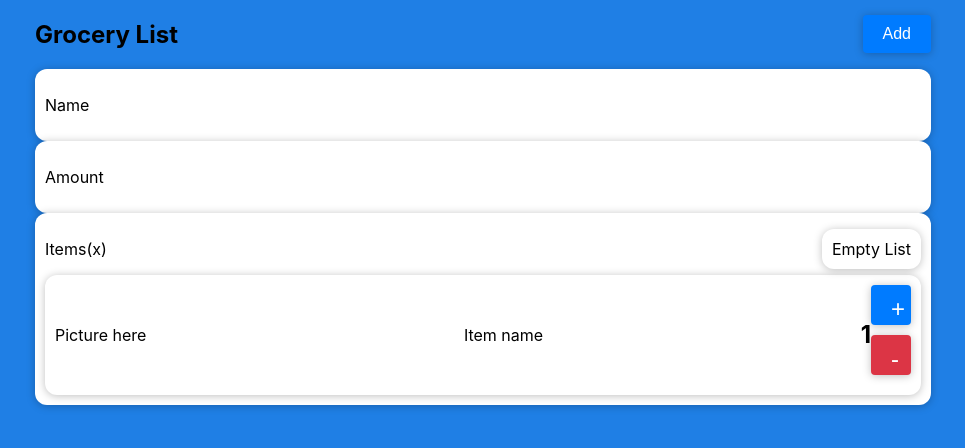
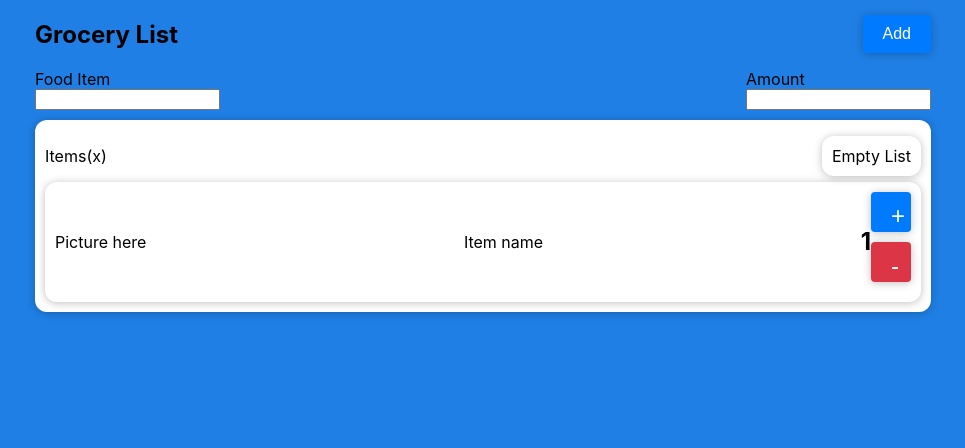
Before and after one commit to heyitsjearbear/grocery-app, a React (Create React App) app: page / in a window 1280 px wide. Both pictures are taken after a click on the button "Add". Shown: the top 448 px of the page, without its empty margins (157-1122 px from the left). Built offline with nearby package versions, Linux system fonts and the light colour scheme.

Commit message:
styled new item form

```diff
--- a/src/components/Title.css
+++ b/src/components/Title.css
@@ -1,4 +1,13 @@
-
+form {
+  display: flex;
+  align-items: center;
+  justify-content: space-between;
+  margin-bottom: 10px;;
+}
+.new-item-control{
+    display: flex;
+    flex-direction: column;
+}
 
 .title {
   display: flex;
--- a/src/components/Title.js
+++ b/src/components/Title.js
@@ -1,6 +1,5 @@
 import React, { useState } from "react";
 import "./Title.css";
-import Card from "./UI/Card";
 const Title = () => {
   const [isNewItemFormVisible, setIsNewItemFormVisible] = useState(false);
 
@@ -17,13 +16,13 @@ const Title = () => {
         //TODO make/style form, make submit button be added
         // list dynamically
         <form>
-          <div className="form-controls">
-            <Card>
-              <p>Name</p>
-            </Card>
-            <Card>
-              <p>Amount</p>
-            </Card>
+          <div className="new-item-control">
+            <label>Food Item</label>
+            <input type="text" />
+          </div>
+          <div className="new-item-control">
+            <label>Amount</label>
+            <input type="number" min="1" step="1" />
           </div>
         </form>
       )}
```
